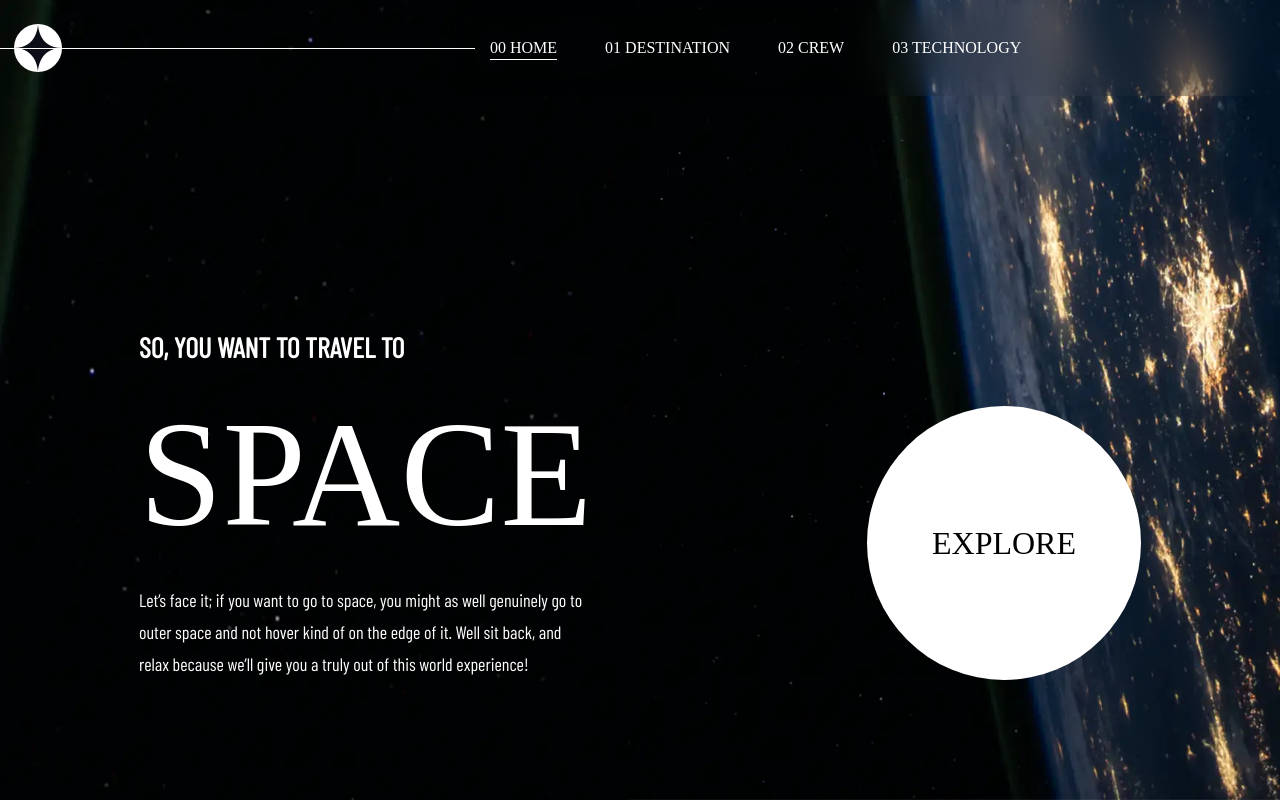
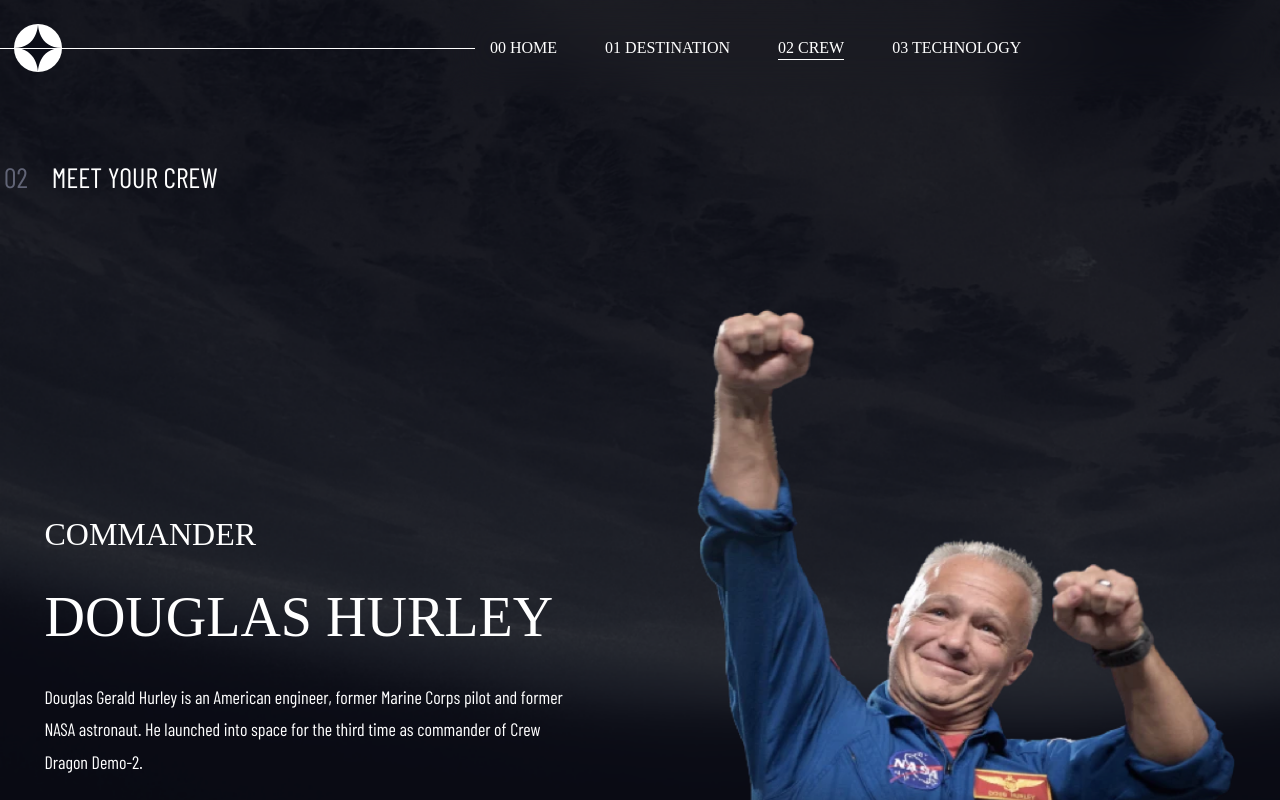
Before and after one commit to SofiDevO/space-tourism-multi-page, a React (Vite) app: page /crew in a window 1280 px wide. Before the commit this address led to /. Shown: the top 800 px of the page. Built offline with nearby package versions, Linux system fonts and the light colour scheme; a web font is replaced by a local one.

Commit message:
✨ Section CREW

```diff
--- a/package.json
+++ b/package.json
@@ -19,7 +19,8 @@
     "react-dom": "^18.2.0",
     "react-router-dom": "^6.23.1",
     "sass": "^1.77.4",
-    "sort-by": "^1.2.0"
+    "sort-by": "^0.0.2",
+    "swiper": "^11.1.4"
   },
   "devDependencies": {
     "@types/react": "^18.2.66",
--- a/src/components/Header/_header.scss
+++ b/src/components/Header/_header.scss
@@ -14,7 +14,6 @@
       width: size(4.8);
       margin-left: 14px;
     }
-
   .menu {
     display: flex;
     max-width: 830px;
--- a/src/main.jsx
+++ b/src/main.jsx
@@ -11,6 +11,7 @@ import {
 import Hero from './pages/hero/Hero.jsx';
 import Destination from './pages/destination/Destination.jsx';
 import Satelites from './pages/satelites/Satelites.jsx';
+import Crew from './pages/Crew/Crew.jsx';
 
 const router = createBrowserRouter([
   {
@@ -32,6 +33,10 @@ const router = createBrowserRouter([
     ]
   },
   {
+    path: "/crew",
+    element: <Crew/>
+  },
+  {
     path: "*",
     element: <Navigate to="/" />
   }
--- /dev/null
+++ b/src/pages/Crew/Crew.jsx
@@ -0,0 +1,49 @@
+import { Swiper, SwiperSlide } from "swiper/react";
+import {Autoplay, Pagination } from "swiper/modules";
+import data from "../../data/data.json";
+import "swiper/css";
+import "swiper/css/effect-fade";
+import "swiper/css/pagination";
+import { MainHeader } from "../../components/Header/Header";
+const Crew = () => {
+  return (
+    <>
+      <section className="crew">
+        <MainHeader />
+        <div className="crew__contenido">
+        <h1>MEET YOUR CREW</h1>
+        <div className="crew__container">
+          <Swiper
+            loop={true}
+            spaceBetween={30}
+            centeredSlides={true}
+            navigation={false}
+            autoplay={{
+              delay: 8000,
+              disableOnInteraction: true,
+            }}
+            pagination={{
+              clickable: true,
+            }}
+            modules={[Autoplay, Pagination]}
+            className="mySwiper"
+          >
+            {data.crew.map((person) => (
+              <SwiperSlide>
+                <div className="crew__text">
+                  <h3>{person.role.toLocaleUpperCase()}</h3>
+                  <h2>{person.name.toLocaleUpperCase()}</h2>
+                  <p>{person.bio}</p>
+                </div>
+                <img src={person.images.webp} alt={person.name} className="crew__img" />
+              </SwiperSlide>
+            ))}
+          </Swiper>
+        </div>
+        </div>
+      </section>
+    </>
+  );
+};
+
+export default Crew;
--- /dev/null
+++ b/src/pages/Crew/_crew.scss
@@ -0,0 +1,82 @@
+@use "../../styles/variables" as v;
+@import "../../styles/functions";
+.crew {
+  display: flex;
+  flex-direction: column;
+  width: 100%;
+  align-items: center;
+  background-color: #0b0d17;
+  background-image: url("../../../public/img/bg/projects_fondo.webp");
+  background-repeat: no-repeat;
+  background-size: cover;
+  .crew__contenido {
+    display: flex;
+    flex-direction: column;
+    padding-top: 3rem;
+    max-width: 1272px;
+    h1 {
+      @include custom-h1("02", v.$very-dark-navy);
+    }
+  }
+  .crew__container {
+    min-height: 100dvh;
+    padding-top: 2rem;
+    display: flex;
+    align-items: center;
+    .crew__text {
+      display: flex;
+      flex-direction: column;
+      max-width: 539px;
+      gap: 2rem;
+      h3 {
+        font-weight: 500;
+        font-size: size(3.2);
+      }
+      h2 {
+        font-weight: 500;
+        font-size: size(5.6);
+      }
+      p {
+        font-size: size(1.8);
+        line-height: 32.4px;
+      }
+    }
+    .crew__img {
+      width: 539.349px;
+      height: 676px;
+      background-color: #00000000;
+      -webkit-mask-image: radial-gradient(circle at top, #000 66%, #0000 91%);
+      mask-image: radial-gradient(circle at top, #000 66%, #0000 91%);
+
+    }
+  }
+  /* Swiper styles */
+  .swiper {
+    width: 100%;
+    height: 100%;
+  }
+  .mySwiper {
+    width: 100vw;
+    display: flex;
+    .swiper-slide {
+      display: flex;
+      align-items: center;
+      justify-content: space-around;
+      margin-right: 0;
+      gap: 31.86px;
+    }
+  }
+}
+
+.swiper-pagination {
+  display: flex;
+    align-items: center;
+    justify-content: flex-start;
+    min-height: 4dvh;
+    gap: 40px;
+  .swiper-pagination-bullet{
+    background: #D0D6F9;
+    height: 15px;
+    width: 15px;
+  }
+}
--- a/src/pages/destination/_destination.scss
+++ b/src/pages/destination/_destination.scss
@@ -26,19 +26,12 @@
     align-items: center;
   }
   h1 {
-    margin-bottom: 37px;
-    font-size: 1.75rem;
-    color: white;
-    font-family: "Barlow Condensed", sans-serif;
-    &::before {
-      margin-right: 24px;
-      content: "01";
-      color: v.$very-dark-navy;
-    }
+    @include custom-h1("01", v.$very-dark-navy);
     @media screen and (max-width:768px) {
       font-size: size(1.6);
     }
   }
+
   .destination__menu {
     display: flex;
     justify-content: flex-start;
--- a/src/pages/satelites/_satelites.scss
+++ b/src/pages/satelites/_satelites.scss
@@ -35,6 +35,7 @@
     display: flex;
     flex-direction: column;
     max-width: 327px;
+    min-height: 447px;
     p {
       font-size: size(1.8);
       line-height: 27px;
--- a/src/styles/_functions.scss
+++ b/src/styles/_functions.scss
@@ -16,3 +16,17 @@ $unit: 0.625rem;
           color: aqua;
       }
   }
+
+
+  @mixin custom-h1($before-content, $before-color) {
+    margin-bottom: 37px;
+    font-size: 1.75rem;
+    color: white;
+    font-family: "Barlow Condensed", sans-serif;
+
+    &::before {
+      margin-right: 24px;
+      content: $before-content;
+      color: $before-color;
+    }
+  }
--- a/src/styles/main.scss
+++ b/src/styles/main.scss
@@ -4,6 +4,7 @@
 @use "../pages/satelites/satelites";
 @use "../styles/functions";
 @use "../styles/variables" as v;
+@use "../pages/Crew/crew";
 
 * {
   box-sizing: border-box;
```
Also changed, not shown: src/pages/moon/Moon.jsx (deleted), 1 other file (tests, documents, lock files or other folders).
